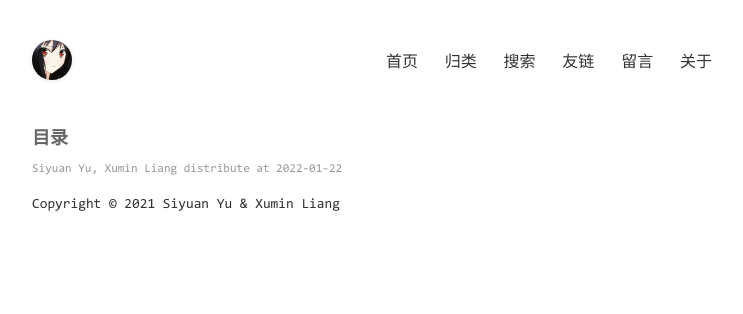
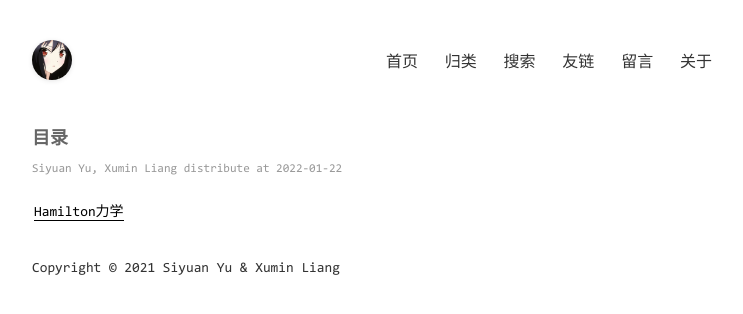
Before and after one commit to Mathematical-Physics/Mathematica-Physics, a Jekyll site: the page built from _posts/2022-01-22-目录.md, in a window 1280 px wide. Shown: the top 314 px of the page, without its empty margins (268-1011 px from the left). Built offline with Jekyll 4.4.1, drawn with Linux system fonts in a browser that asks for light colours.

Commit message:
Update 2022-01-22-目录.md

```diff
--- a/_posts/2022-01-22-目录.md
+++ b/_posts/2022-01-22-目录.md
@@ -3,3 +3,5 @@ layout: mypost
 title: 目录
 categories: [目录]
 ---
+
+[Hamilton力学](./_posts/2022-01-05-Hamilton力学.md)
```
